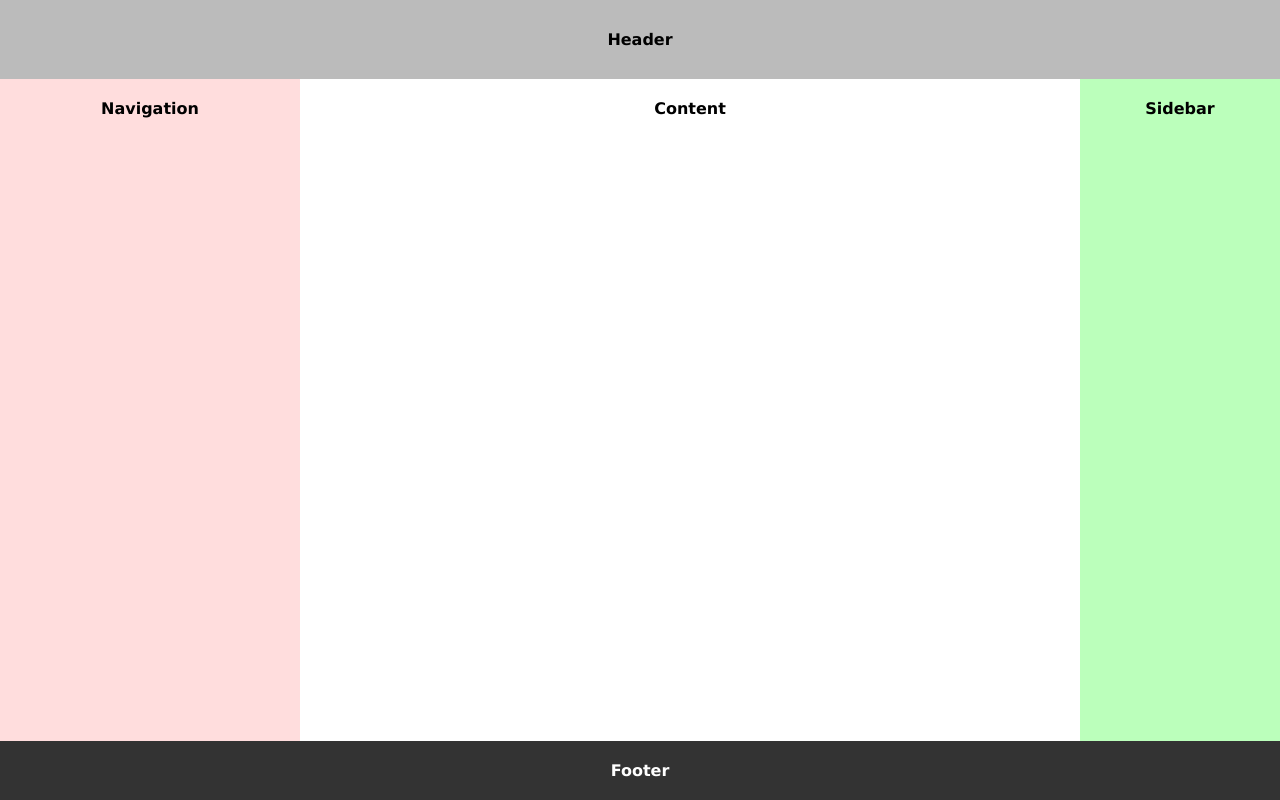
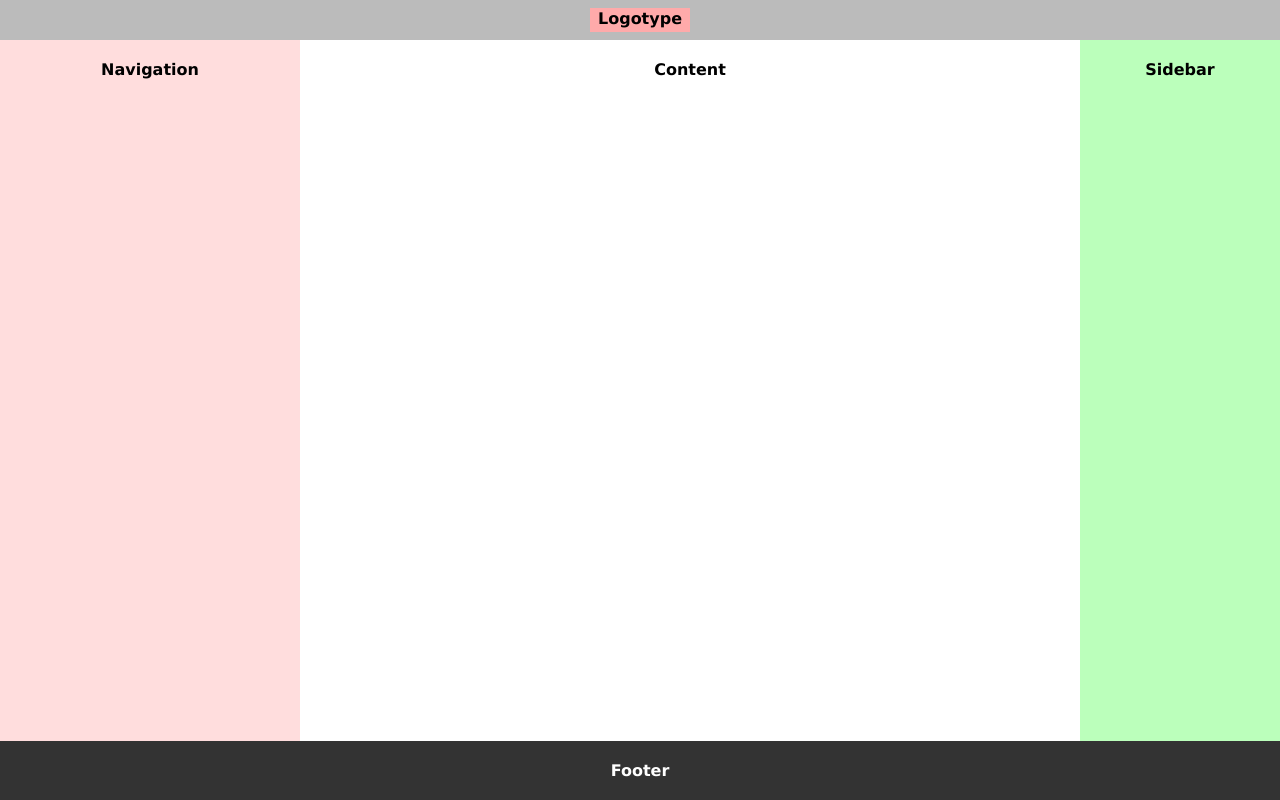
Before and after one commit to goranOlson/flex-page-layout, a plain HTML site: page index.html in a window 1280 px wide. Drawn offline with Linux system fonts and the light colour scheme.

Commit message:
added logotype to header

```diff
--- a/index.css
+++ b/index.css
@@ -14,9 +14,18 @@ body {
     text-align: center;
 }
 
-header {
+.page-header {
+    width: 100%;
+    height: 40px;
     background-color: #bbb;
-    padding: 30px;
+    display: flex;
+    justify-content: center;
+    align-items: center;
+}
+.page-logotype {
+    width: max-content;
+    background-color: #faa;
+    padding: 1px 8px 4px;
 }
 
 main {
--- a/index.html
+++ b/index.html
@@ -7,7 +7,11 @@
     <link rel="stylesheet" href="index.css">
 </head>
 <body>
-    <header>Header</header>
+    <header class="page-header">
+        <div class="page-logotype">
+            Logotype
+        </div>
+    </header>
 
     <main>
         <nav>Navigation</nav>
```
